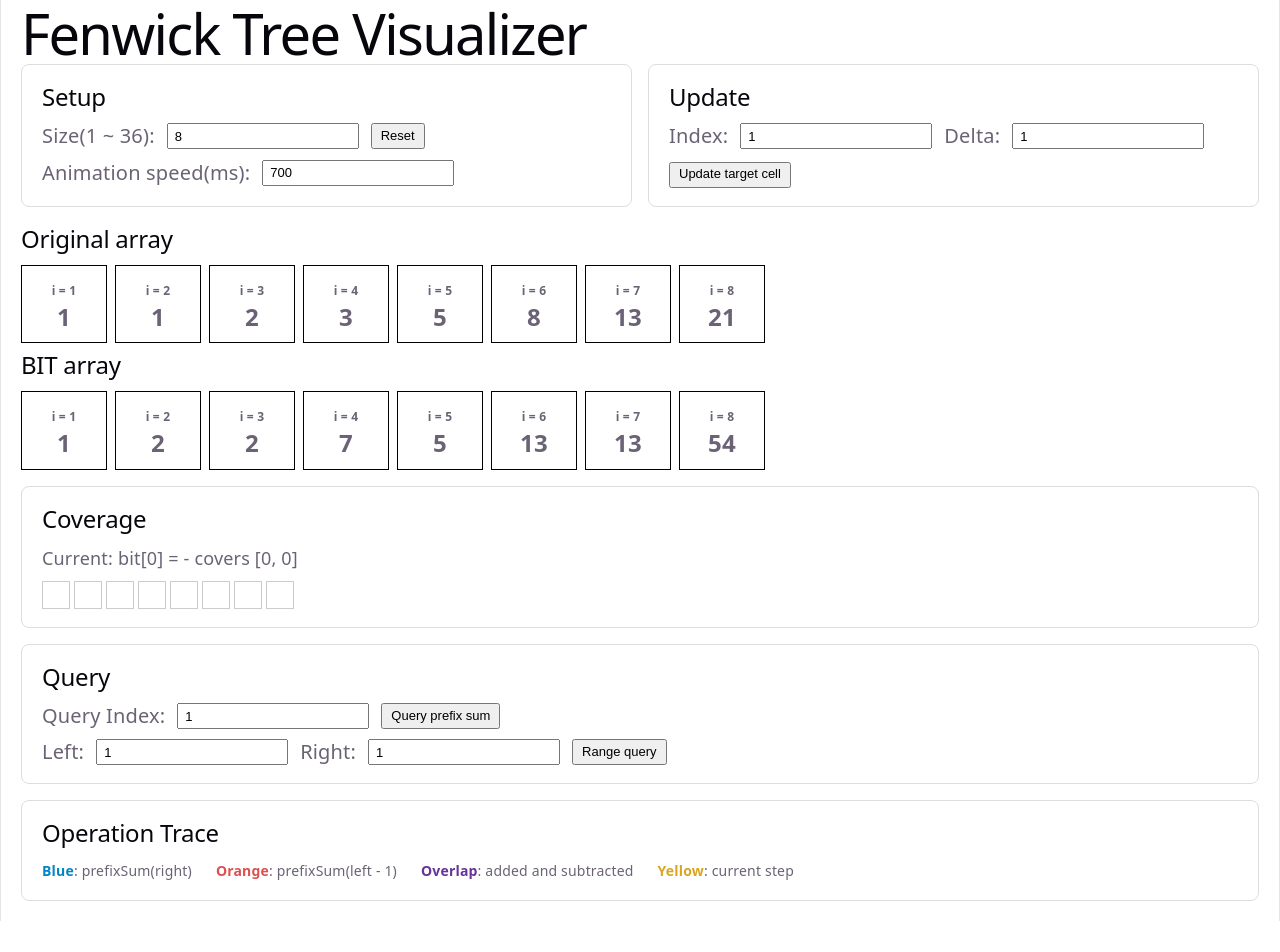
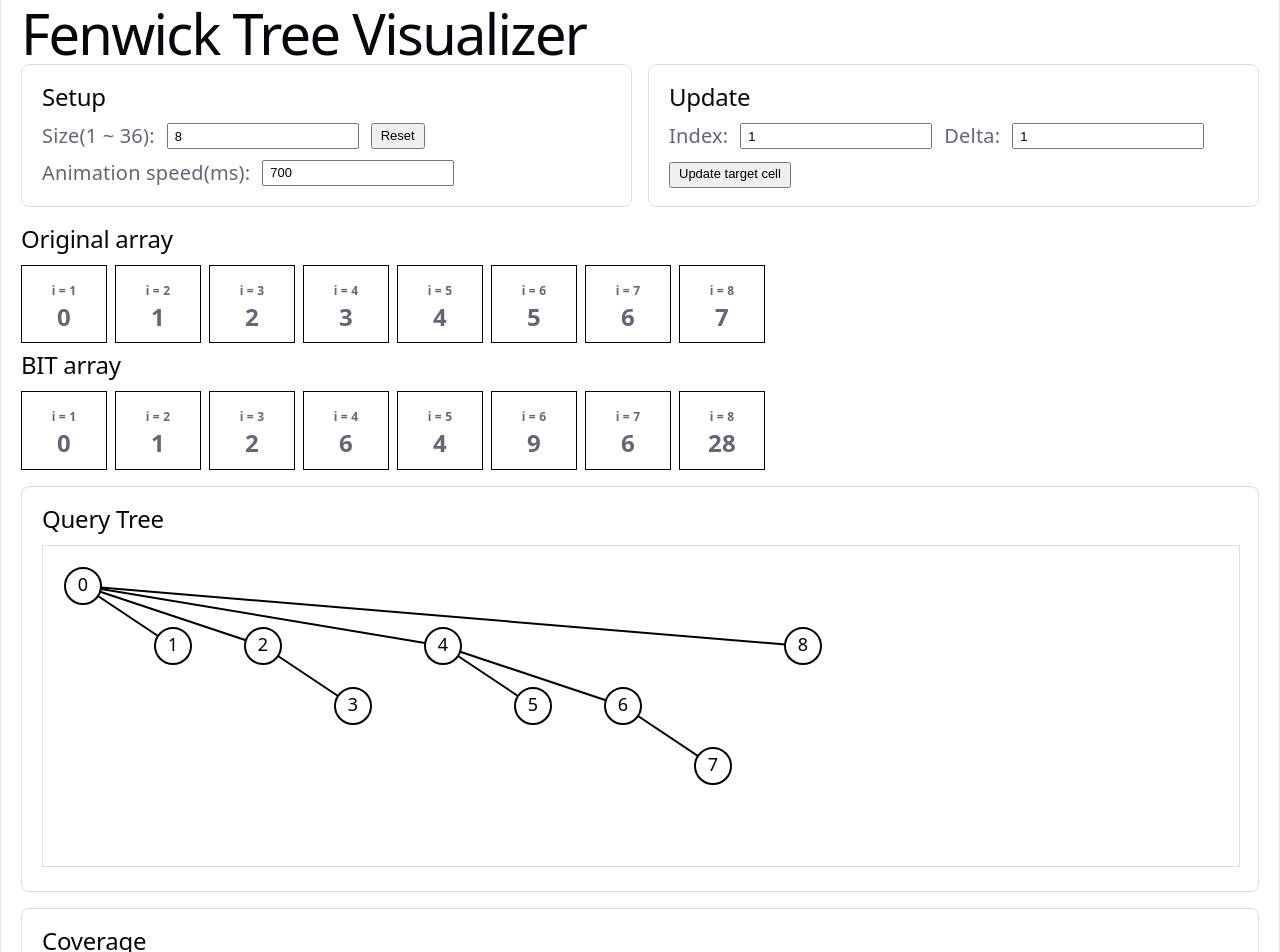
Before and after one commit to SCHuang-47/Fenwicktree, a React (Vite) app in the folder fenwick-visualizer/: page / in a window 1280 px wide. Shown: the top 952 px of the page. Before the commit the page ends 921 px from the top, so only its background shows below. Built offline with nearby package versions, Linux system fonts and the light colour scheme.

Commit message:
Add animated Fenwick tree morph visualization

```diff
--- a/fenwick-visualizer/src/App.css
+++ b/fenwick-visualizer/src/App.css
@@ -179,3 +179,69 @@ h2 {
   color: goldenrod;
   font-weight: bold;
 }
+
+.tree-panels {
+  display: flex;
+  gap: 32px;
+  flex-wrap: wrap;
+}
+
+.tree-section {
+  flex: 1;
+  min-width: 280px;
+}
+
+.tree-edge {
+  display: flex;
+  align-items: center;
+  gap: 8px;
+  margin: 6px 0;
+}
+
+.tree-node {
+  border: 1px solid black;
+  border-radius: 999px;
+  width: 36px;
+  height: 36px;
+  display: flex;
+  align-items: center;
+  justify-content: center;
+  font-weight: bold;
+}
+
+.tree-arrow {
+  font-weight: bold;
+}
+
+.tree-level {
+  display: flex;
+  align-items: center;
+  gap: 16px;
+  margin: 10px 0;
+}
+
+.tree-level-label {
+  width: 70px;
+  font-weight: bold;
+}
+
+.tree-level-nodes {
+  display: flex;
+  gap: 12px;
+  flex-wrap: wrap;
+}
+
+.tree-svg {
+  border: 1px solid #ddd;
+  width: 100%;
+}
+
+.tree-svg circle {
+  fill: white;
+  stroke: black;
+  stroke-width: 2;
+}
+
+.tree-svg line {
+  stroke-width: 2;
+}
--- a/fenwick-visualizer/src/App.tsx
+++ b/fenwick-visualizer/src/App.tsx
@@ -2,7 +2,7 @@ import "./App.css";
 import { useState } from "react";
 
 function App() {
-  const initialArray = generateFibonacciArray(8);
+  const initialArray = generateArray(8);
   const [size, setSize] = useState(8);
   const [array, setArray] = useState(initialArray);
   const [bitArray, setBitArray] = useState(buildFenwickArray(initialArray));
@@ -22,16 +22,19 @@ function App() {
   const [activeBitIndex, setActiveBitIndex] = useState(0);
   const [animationSpeed, setAnimationSpeed] = useState(700);
   const [coverageMode, setCoverageMode] = useState("");
+  const treeSvgWidth = 1700;
+  const queryLayout = buildQueryLayout();
+  const updateLayout = buildUpdateLayout();
+  const [currentPositions, setCurrentPositions] = useState(queryLayout.positions);
+  const [treeMode, setTreeMode] = useState<"query" | "update">("query");
+  const activeLayout = treeMode === "query" ? queryLayout : updateLayout;
+  const TreeHeight = Math.max(...Object.values(updateLayout.positions).map((pos) => pos.y)) + 40;
 
-  function generateFibonacciArray(size: number) {
+  function generateArray(size: number) {
     const result: number[] = [];
 
     for (let i = 0; i < size; i++) {
-      if (i === 0 || i === 1) {
-        result.push(1);
-      } else {
-        result.push(result[i - 1] + result[i - 2]);
-      }
+      result.push(i);
     }
 
     return result;
@@ -57,6 +60,122 @@ function App() {
     return index - lowbit(index) + 1;
   }
 
+  function queryParent(i: number){
+    return i - lowbit(i);
+  }
+
+  function updateNext(i: number){
+    return i+lowbit(i);
+  }
+
+  function queryLevel(i: number): number{
+    let now: number = i;
+    let cnt: number = 0;
+    while (now !== 0) {
+      cnt++;
+      now = queryParent(now);
+    }
+    return cnt;
+  }
+
+  function updateLevel(i: number): number{
+    let now: number = i;
+    let cnt: number = 0;
+    while (now <= array.length) {
+      cnt++;
+      now = updateNext(now);
+    }
+    return cnt;
+  }
+
+  function buildQueryLayout() {
+    const positions: Record<number, { x: number; y: number }> = {};
+    const edges: { from: number; to: number }[] = [];
+
+    const svgWidth = treeSvgWidth;
+    const normalGapX = 90;
+    const minGapX = 35;
+    const marginX = 40;
+
+    const gapX = Math.max(
+      minGapX,
+      Math.min(normalGapX, (svgWidth - 2 * marginX) / array.length)
+    );
+
+    const gapY = 60;
+    const startX = marginX;
+    const startY = 40;
+
+    positions[0] = {
+      x: startX,
+      y: startY,
+    };
+
+    for (let bitIndex = 1; bitIndex <= array.length; bitIndex++) {
+      const parent = queryParent(bitIndex);
+
+      positions[bitIndex] = {
+        x: startX + (bitIndex) * gapX,
+        y: startY + queryLevel(bitIndex) * gapY,
+      };
+
+      edges.push({
+        from: parent,
+        to: bitIndex,
+      });
+    }
+
+    return {
+      positions,
+      edges,
+    };
+  }
+
+  function buildUpdateLayout() {
+    const positions: Record<number, { x: number; y: number }> = {};
+    const edges: { from: number; to: number }[] = [];
+
+    const svgWidth = treeSvgWidth;
+    const normalGapX = 90;
+    const minGapX = 35;
+    const marginX = 40;
+
+    const gapX = Math.max(
+      minGapX,
+      Math.min(normalGapX, (svgWidth - 2 * marginX) / array.length)
+    );
+
+    const gapY = 60;
+    const startX = marginX;
+    const startY = 40;
+
+    positions[0] = {
+      x: startX,
+      y: startY,
+    };
+
+    for (let bitIndex = 1; bitIndex <= array.length; bitIndex++) {
+      const next = updateNext(bitIndex);
+
+      positions[bitIndex] = {
+        x: startX + (bitIndex) * gapX,
+        y: startY + updateLevel(bitIndex) * gapY,
+      };
+
+      if (next <= array.length) {
+        edges.push({
+          from: bitIndex,
+          to: next,
+        });
+      }
+    }
+
+    return {
+      positions,
+      edges,
+    };
+  }
+
   function showCoverage(bitIndex: number) {
     setActiveBitIndex(bitIndex);
     setActiveCoverLeft(coverLeft(bitIndex));
@@ -67,6 +186,36 @@ function App() {
     setActiveBitIndex(0);
     setActiveCoverLeft(0);
     setActiveCoverRight(0);
+  }
+
+  function animateTreeTo(targetPositions: Record<number, { x: number; y: number }>) {
+    const startPositions = currentPositions;
+    const frames = 30;
+    let frame = 0;
+
+    const timer = setInterval(() => {
+      frame++;
+      const progress = frame / frames;
+
+      const nextPositions: Record<number, { x: number; y: number }> = {};
+
+      Object.keys(targetPositions).forEach((nodeKey) => {
+        const node = Number(nodeKey);
+        const start = startPositions[node] ?? targetPositions[node];
+        const target = targetPositions[node];
+
+        nextPositions[node] = {
+          x: start.x + (target.x - start.x) * progress,
+          y: start.y + (target.y - start.y) * progress,
+        };
+      });
+
+      setCurrentPositions(nextPositions);
+
+      if (frame >= frames) {
+        clearInterval(timer);
+      }
+    }, 16);
   }
 
   return (
@@ -90,7 +239,7 @@ function App() {
                   return;
                 }
 
-                const generatedArray = generateFibonacciArray(size);
+                const generatedArray = generateArray(size);
                 const generatedBitArray = buildFenwickArray(generatedArray);
 
                 setOperation("");
@@ -146,6 +295,8 @@ function App() {
 
             <button
               onClick={() => {
+                setTreeMode("update");
+                animateTreeTo(updateLayout.positions);
                 if (targetIndex < 1 || targetIndex > array.length) {
                   return;
                 }
@@ -238,6 +389,46 @@ function App() {
         })}
       </div>
 
+      <section className="panel">
+        <h2>{treeMode === "query" ? "Query Tree" : "Update Tree"}</h2>
+          <svg className="tree-svg" width={treeSvgWidth} height={TreeHeight}>
+            {activeLayout.edges.map((edge) => {
+              const from = currentPositions[edge.from];
+              const to = currentPositions[edge.to];
+
+              if (!from || !to) {
+                return null;
+              }
+
+              return (
+                <line
+                  key={`${edge.from}-${edge.to}`}
+                  x1={from.x}
+                  y1={from.y}
+                  x2={to.x}
+                  y2={to.y}
+                  stroke="black"
+                />
+              );
+            })}
+
+            {Object.entries(currentPositions).map(([node, pos]) => (
+              <g key={node}>
+                <circle cx={pos.x} cy={pos.y} r="18" />
+                <text
+                  x={pos.x}
+                  y={pos.y}
+                  textAnchor="middle"
+                  dominantBaseline="middle"
+                >
+                  {node}
+                </text>
+              </g>
+            ))}
+          </svg>
+
+      </section>
+
       <section className="panel coverage-panel">
         <h2>Coverage</h2>
 
@@ -274,6 +465,8 @@ function App() {
 
           <button
             onClick={() => {
+              setTreeMode("query");
+              animateTreeTo(queryLayout.positions);
               if (queryIndex < 1 || queryIndex > array.length) {
                 return;
               }
@@ -331,6 +524,8 @@ function App() {
 
           <button
             onClick={() => {
+              setTreeMode("query");
+              animateTreeTo(queryLayout.positions);
               if (
                 leftIndex < 1 ||
                 rightIndex < 1 ||
```
